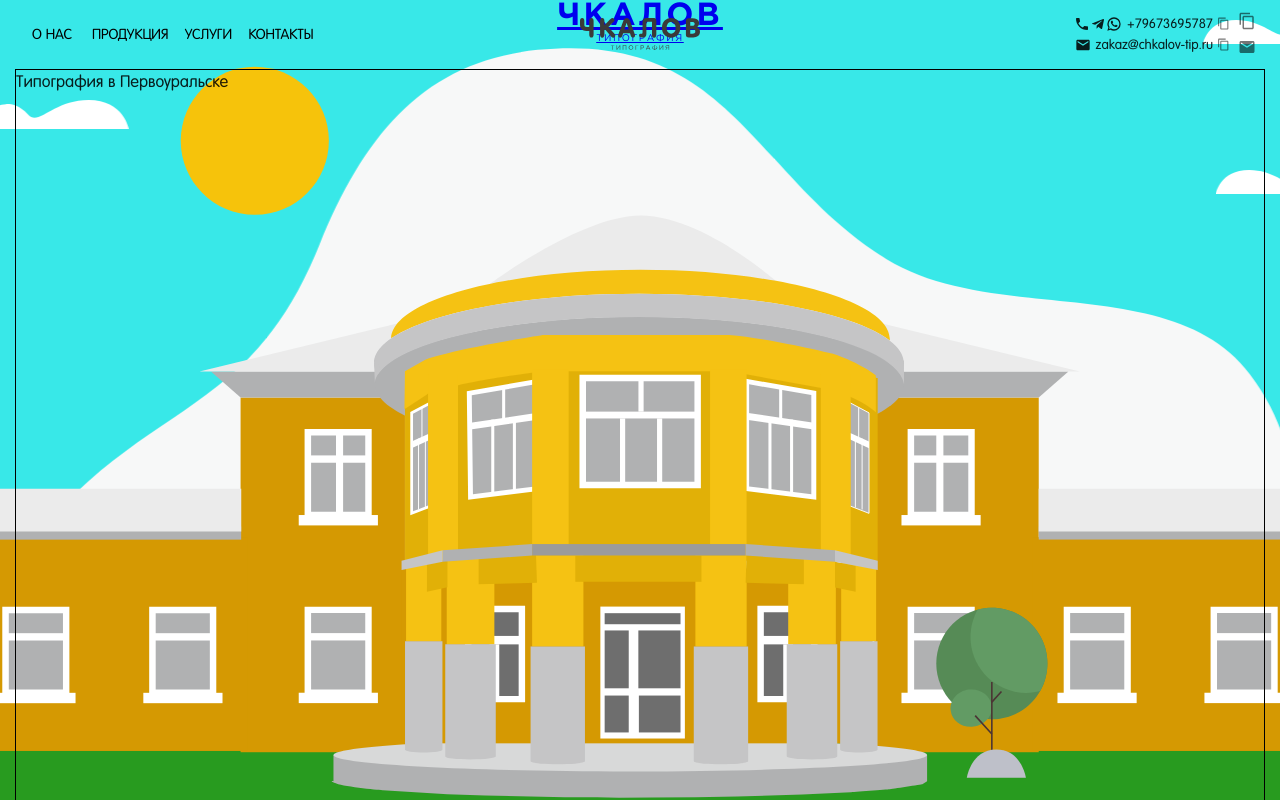
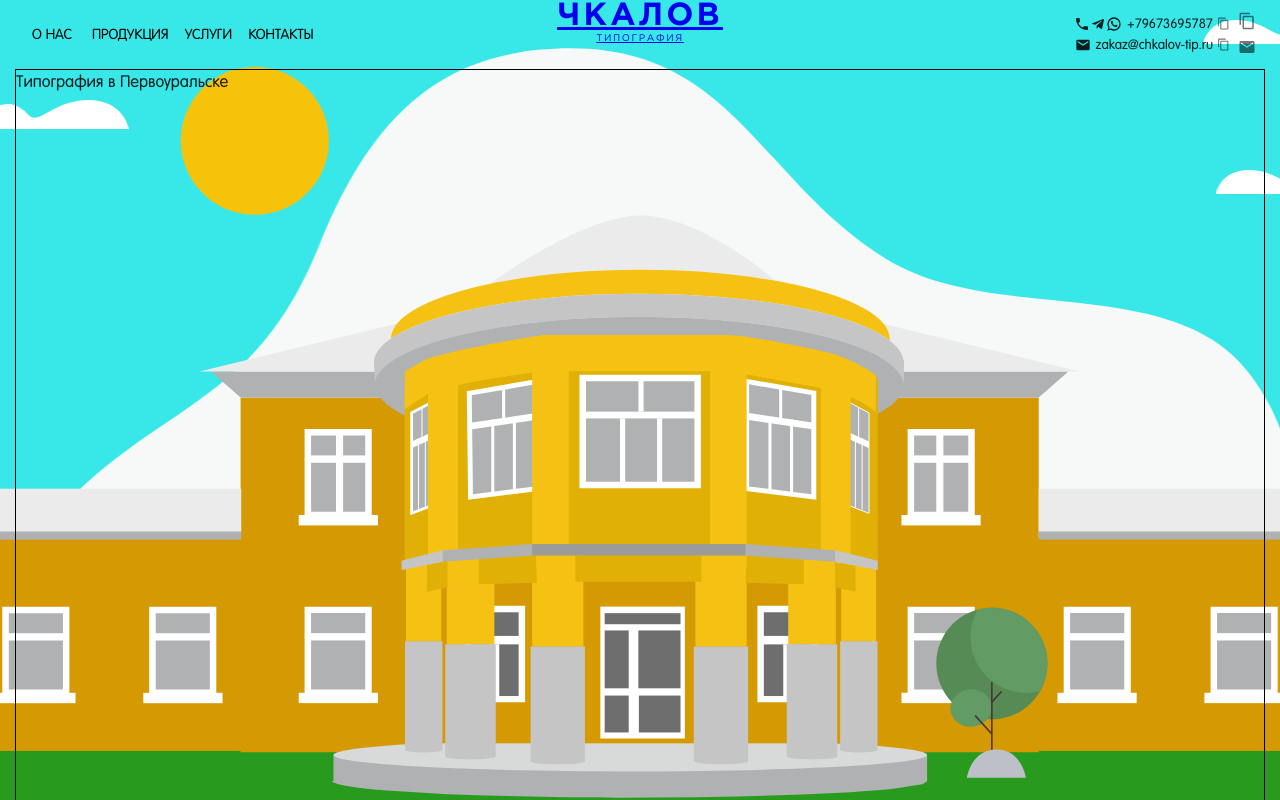
Before and after one commit to AdonaiJehosua/chkalov-tip, a Next.js app: page / in a window 1280 px wide. Built offline with nearby package versions, Linux system fonts and the light colour scheme.

Commit message:
remove logo

```diff
--- a/src/components/layout/navBar/navbar.js
+++ b/src/components/layout/navBar/navbar.js
@@ -10,6 +10,7 @@ import { PagesContext } from '@/appContext/PagesContext'
 import Link from 'next/link'
 import { XsMenu } from './xsMenu'
 import { MainMenu } from './mainMenu'
+import { TextLogo } from '@/components/fone/animatedElems/textLogo'
 
 export function NavBar() {
 
@@ -27,23 +28,18 @@ export function NavBar() {
             <AppBar sx={navBarStyles.appBar}>
                 <Box sx={{ margin: '0 20px' }} >
                     <Toolbar disableGutters sx={{ justifyContent: 'space-between' }}>
-                        {/* Логотип */}
-                        <Box sx={navBarStyles.logoWrapper}>
-                            <Link href="/" style={navBarStyles.logoLink} >
-                                <Box component='img' src={textLogo.src} sx={navBarStyles.logo} />
-                            </Link>
-                        </Box>
+
                         {/* Мобильное меню */}
                         <Box sx={navBarStyles.xsMenu}>
                             <XsMenu pages={pages} selected={selected} handleMenuSelectedItem={handleMenuSelectedItem} />
                         </Box>
+                        {/* Десктопное меню */}
+                        <Box sx={navBarStyles.mdMenu}>
+                            <MainMenu pages={pages} selected={selected} handleMenuSelectedItem={handleMenuSelectedItem}/>
+                        </Box>
                         {/* Мобильные контакты */}
                         <Box sx={navBarStyles.xsMenu}>
                             <XsContactsMenu />
-                        </Box>
-                        {/* Десктопное меню */}
-                        <Box sx={navBarStyles.mdMenu}>
-                            <MainMenu pages={pages} selected={selected} handleMenuSelectedItem={handleMenuSelectedItem}/>
                         </Box>
                         {/* Десктопные контакты */}
                         <Box sx={navBarStyles.contactsBoxWrapper}>
```
